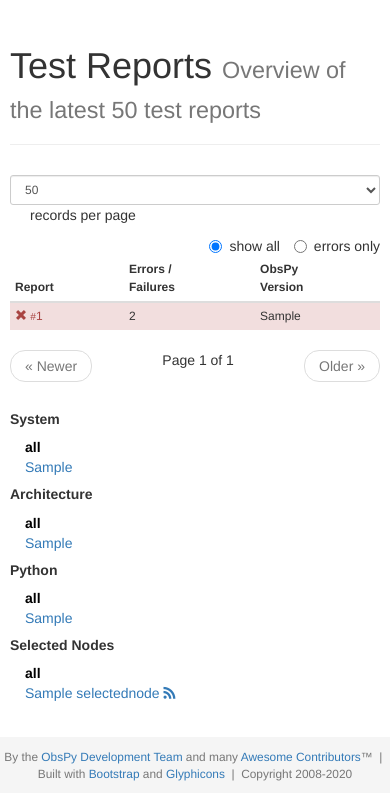
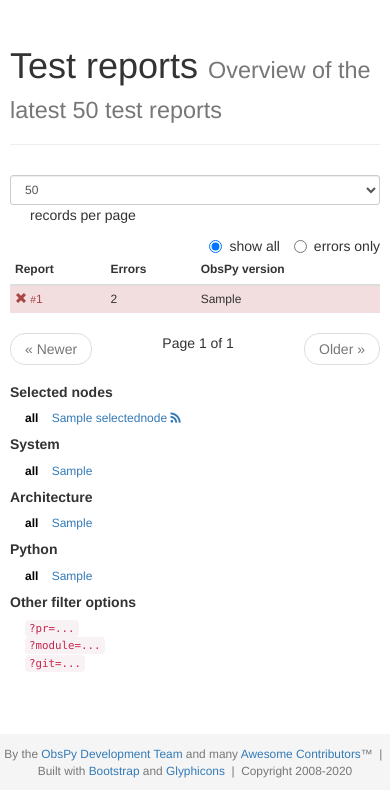
Before and after one commit to obspy/reporter, a Django app: page / in a window 390 px wide. Shown: the part 54-847 px from the top of the page. Run offline with Django 3.2, Linux system fonts and the light colour scheme; tables that the repository leaves empty hold one stand-in row (values such as "Sample post"); data that the repository does not hold is empty; some libraries are stand-ins or nearby versions; some web fonts are replaced.

Commit message:
some layout changes

```diff
--- a/src/reporter/core/static/base.css
+++ b/src/reporter/core/static/base.css
@@ -155,6 +155,7 @@ footer {
 ul.filter {
   list-style-type: none;
   padding-left: 15px;
+  font-size: 12px;
 }
 
 dl {
--- a/src/reporter/core/templates/index.html
+++ b/src/reporter/core/templates/index.html
@@ -13,7 +13,7 @@
 
 
 {% block header %}
-  <h1>Test Reports
+  <h1>Test reports
     <small>Overview of the latest {{ limit }} test reports</small>
   </h1>
 {% endblock %}
@@ -23,7 +23,7 @@
 <section id="reports">
 
 <div class="row">
-  <div class="col-sm-10">
+  <div class="col-md-10">
 
     <form class="form-inline" role="form" action="{% url 'index' %}" method="get">
       <div class="checkbox">
@@ -55,14 +55,14 @@
       <thead>
         <tr>
           <th>Report</th>
-          <th title="Number of reported errors/failures">Errors /<br />Failures</th>
-          <th>ObsPy<br />Version</th>
+          <th title="Number of reported errors/failures">Errors</th>
+          <th>ObsPy version</th>
           <th class="hidden-xs" title="Continous Integration URL">CI</th>
           <th class="hidden-xs" title="GitHub pull request URL">PR</th>
           <th class="hidden-xs" title="Number of executed tests">Tests</th>
           <th class="hidden-xs" title="Number of tested modules">Mods</th>
           <th class="hidden-xs" title="Test node name">Node</th>
-          <th class="hidden-xs">Python<br />Version</th>
+          <th class="hidden-xs" title="Python version">Python</th>
           <th class="hidden-xs">System</th>
           <th class="hidden-xs hidden-sm">Finished</th>
         </tr>
@@ -124,39 +124,11 @@
     </ul>
 
   </div>
-  <div class="col-sm-2">
+  <div class="col-md-2">
 
-    <div class="row">
-      <div class="col-sm-9 col-sm-offset-3">
-        <h5>System</h5>
-        <input type="hidden" name="system" value="{{ system }}" />
-        <ul class="filter">
-          <li><a href="{% append_to_get system='' %}"{% if not system %} class="enabled"{% endif %}>all</a></li>
-{% for value in systems %}
-          <li><a href="{% append_to_get system=value %}"{% if system == value %} class="enabled"{% endif %}>{{ value }}</a></li>
-{% endfor %}
-        </ul>
-        <h5>Architecture</h5>
-        <input type="hidden" name="architecture" value="{{ architecture }}" />
-        <ul class="filter">
-          <li><a href="{% append_to_get architecture='' %}"{% if not architecture %} class="enabled"{% endif %}>all</a></li>
-{% for value in architectures %}
-          <li><a href="{% append_to_get architecture=value %}"{% if architecture == value %} class="enabled"{% endif %}>{{ value }}</a></li>
-{% endfor %}
-        </ul>
-
-        <h5>Python</h5>
-        <input type="hidden" name="pyversion" value="{{ pyversion }}" />
-        <ul class="filter">
-          <li><a href="{% append_to_get pyversion='' %}"{% if not pyversion %} class="enabled"{% endif %}>all</a></li>
-{% for value in pyversions %}
-          <li><a href="{% append_to_get pyversion=value %}"{% if pyversion == value %} class="enabled"{% endif %}>{{ value }}</a></li>
-{% endfor %}
-        </ul>
-
-        <h5>Selected Nodes</h5>
+        <h5>Selected nodes</h5>
         <input type="hidden" name="node" value="{{ node }}" />
-        <ul class="filter">
+        <ul class="list-inline filter">
           <li class="text-nowrap">
             <a href="{% append_to_get node='' %}"{% if not node %} class="enabled"{% endif %}>all</a>
             <small><a href="{% url 'report_rss' %}"><i class="icon-rss"></i></a></small>
@@ -169,8 +141,38 @@
 {% endfor %}
         </ul>
 
-      </div>
-    </div>
+        <h5>System</h5>
+        <input type="hidden" name="system" value="{{ system }}" />
+        <ul class="list-inline filter">
+          <li><a href="{% append_to_get system='' %}"{% if not system %} class="enabled"{% endif %}>all</a></li>
+{% for value in systems %}
+          <li><a href="{% append_to_get system=value %}"{% if system == value %} class="enabled"{% endif %}>{{ value }}</a></li>
+{% endfor %}
+        </ul>
+        <h5>Architecture</h5>
+        <input type="hidden" name="architecture" value="{{ architecture }}" />
+        <ul class="list-inline filter">
+          <li><a href="{% append_to_get architecture='' %}"{% if not architecture %} class="enabled"{% endif %}>all</a></li>
+{% for value in architectures %}
+          <li><a href="{% append_to_get architecture=value %}"{% if architecture == value %} class="enabled"{% endif %}>{{ value }}</a></li>
+{% endfor %}
+        </ul>
+
+        <h5>Python</h5>
+        <input type="hidden" name="pyversion" value="{{ pyversion }}" />
+        <ul class="list-inline filter">
+          <li><a href="{% append_to_get pyversion='' %}"{% if not pyversion %} class="enabled"{% endif %}>all</a></li>
+{% for value in pyversions %}
+          <li><a href="{% append_to_get pyversion=value %}"{% if pyversion == value %} class="enabled"{% endif %}>{{ value }}</a></li>
+{% endfor %}
+        </ul>
+
+        <h5>Other filter options</h5>
+        <ul class="filter">
+          <li><code>?pr=...</code></li>
+          <li><code>?module=...</code></li>
+          <li><code>?git=...</code></li>
+        </ul>
 
   </div>
 </div>
```
Also changed, not shown: src/reporter/core/templates/report.html (+12 -12 lines).
